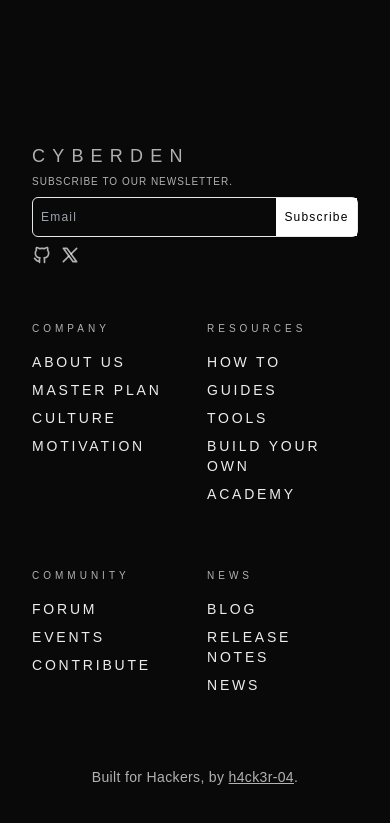
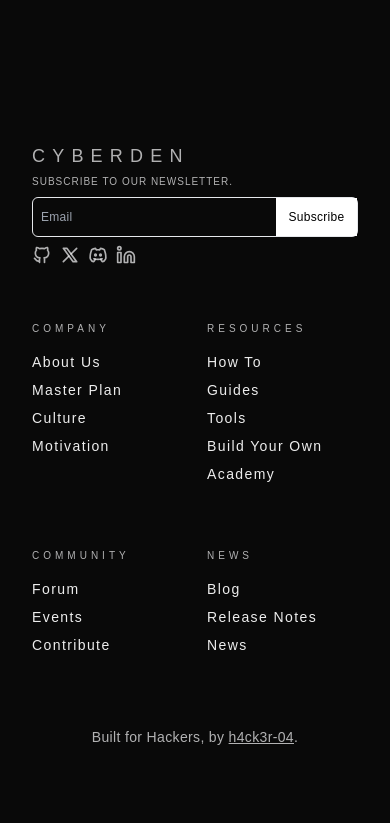
Before and after one commit to h4ck3r-04/cyberden, a Next.js app: page / in a window 390 px wide. Shown: the part 2812-3635 px from the top of the page. Built offline with nearby package versions, Linux system fonts and the light colour scheme.

Commit message:
added: discord icon, linkedin icon, updated footer and header design

```diff
--- a/components/footer.tsx
+++ b/components/footer.tsx
@@ -1,6 +1,6 @@
 import Link from "next/link";
 import navigation from "@/data/navigation";
-import { GithubIcon, XIcon } from "./icons";
+import { GithubIcon, LinkedInIcon, XIcon, DiscordIcon } from "./icons";
 
 const FooterSection = ({ title, links }: { title: string; links: { title: string, href: string }[] }) => (
     <div className="mb-8 md:mb-6 lg:mb-2">
@@ -12,7 +12,7 @@ const FooterSection = ({ title, links }: { title: string; links: { title: string
                 <li key={index} className="my-2">
                     <Link
                         href={link.href}
-                        className="uppercase tracking-[0.2em] hover:text-gray-300"
+                        className="tracking-widest hover:text-gray-300"
                     >
                         {link.title}
                     </Link>
@@ -31,13 +31,15 @@ const Footer = () => {
                         CyberDen
                     </h1>
                     <p className="uppercase tracking-widest mb-2 text-[10px] text-gray-50/70">Subscribe to our Newsletter.</p>
-                    <form className="grid grid-cols-4 mb-2 border-[0.2px] rounded-md text-xs h-[40px] tracking-widest">
+                    <form className="grid grid-cols-4 mb-2 border-[0.2px] rounded-md text-xs h-[40px] tracking-wide md:tracking-widest">
                         <input type="text" name="email" placeholder="Email" className="col-span-3 bg-transparent px-2 outline-none"></input>
                         <button type="submit" className="col-span-1 bg-white text-black">Subscribe</button>
                     </form>
                     <ul className="flex flex-row text-gray-50/70 space-x-2">
                         <li><GithubIcon /></li>
                         <li><XIcon /></li>
+                        <li><DiscordIcon /></li>
+                        <li><LinkedInIcon /></li>
                     </ul>
                 </div>
                 {navigation.map((section, index) => (
--- a/components/header.tsx
+++ b/components/header.tsx
@@ -107,7 +107,7 @@ const Header = (): JSX.Element => {
                                 {navigation.map((section) => (
                                     <li
                                         key={section.title}
-                                        className={`my-2 uppercase tracking-[0.2em] cursor-pointer transition-colors hover:text-gray-300 ${activeSection === section.title
+                                        className={`my-2 uppercase tracking-widest cursor-pointer transition-colors hover:text-gray-300 ${activeSection === section.title
                                             ? "text-gray-300"
                                             : "text-gray-50/70"
                                             }`}
@@ -131,7 +131,7 @@ const Header = (): JSX.Element => {
                                             className="block transition-colors hover:text-gray-300"
                                             onClick={closeMenu}
                                         >
-                                            <p className="uppercase tracking-[0.2em] text-gray-50">
+                                            <p className="tracking-widest text-gray-50">
                                                 {link.title}
                                             </p>
                                             {link.description && (
@@ -156,11 +156,11 @@ const Header = (): JSX.Element => {
                                     {section.links.map((link, linkIndex: number) => (
                                         <li
                                             key={linkIndex}
-                                            className="my-3"
+                                            className="my-1"
                                         >
                                             <Link
                                                 href={link.href}
-                                                className="block uppercase tracking-[0.2em] text-gray-50 hover:text-gray-300 transition-colors"
+                                                className="block tracking-widest text-gray-50 hover:text-gray-300 transition-colors"
                                                 onClick={closeMenu}
                                             >
                                                 {link.title}
--- a/components/icons.tsx
+++ b/components/icons.tsx
@@ -16,8 +16,23 @@ const ArrowMoveUpRightIcon = () => {
     )
 }
 
+
+const LinkedInIcon = () => {
+    return (
+        <svg xmlns="http://www.w3.org/2000/svg" width="20" height="20" viewBox="0 0 24 24" fill="none" stroke="currentColor" strokeWidth="2" strokeLinecap="round" strokeLinejoin="round"><path d="M16 8a6 6 0 0 1 6 6v7h-4v-7a2 2 0 0 0-2-2 2 2 0 0 0-2 2v7h-4v-7a6 6 0 0 1 6-6z" /><rect width="4" height="12" x="2" y="9" /><circle cx="4" cy="4" r="2" /></svg>
+    )
+}
+
+const DiscordIcon = () => {
+    return (
+        <svg xmlns="http://www.w3.org/2000/svg" width="20" height="20" viewBox="0 0 24 24" fill="none" stroke="currentColor" strokeWidth="2" strokeLinecap="round" strokeLinejoin="round"  ><path stroke="none" d="M0 0h24v24H0z" fill="none" /><path d="M8 12a1 1 0 1 0 2 0a1 1 0 0 0 -2 0" /><path d="M14 12a1 1 0 1 0 2 0a1 1 0 0 0 -2 0" /><path d="M15.5 17c0 1 1.5 3 2 3c1.5 0 2.833 -1.667 3.5 -3c.667 -1.667 .5 -5.833 -1.5 -11.5c-1.457 -1.015 -3 -1.34 -4.5 -1.5l-.972 1.923a11.913 11.913 0 0 0 -4.053 0l-.975 -1.923c-1.5 .16 -3.043 .485 -4.5 1.5c-2 5.667 -2.167 9.833 -1.5 11.5c.667 1.333 2 3 3.5 3c.5 0 2 -2 2 -3" /><path d="M7 16.5c3.5 1 6.5 1 10 0" /></svg>
+    )
+}
+
 export {
     GithubIcon,
     XIcon,
-    ArrowMoveUpRightIcon
+    ArrowMoveUpRightIcon,
+    LinkedInIcon,
+    DiscordIcon,
 };
```
